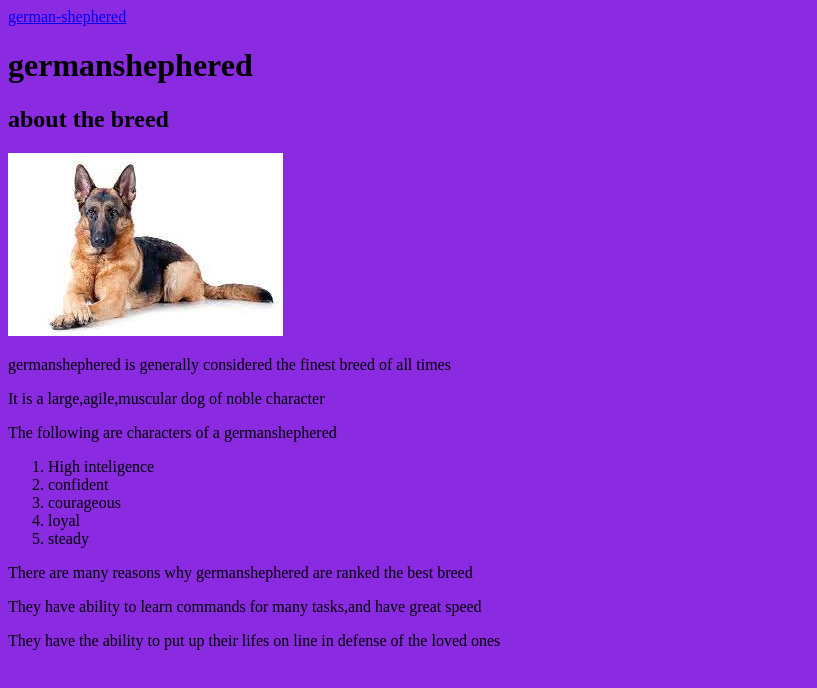
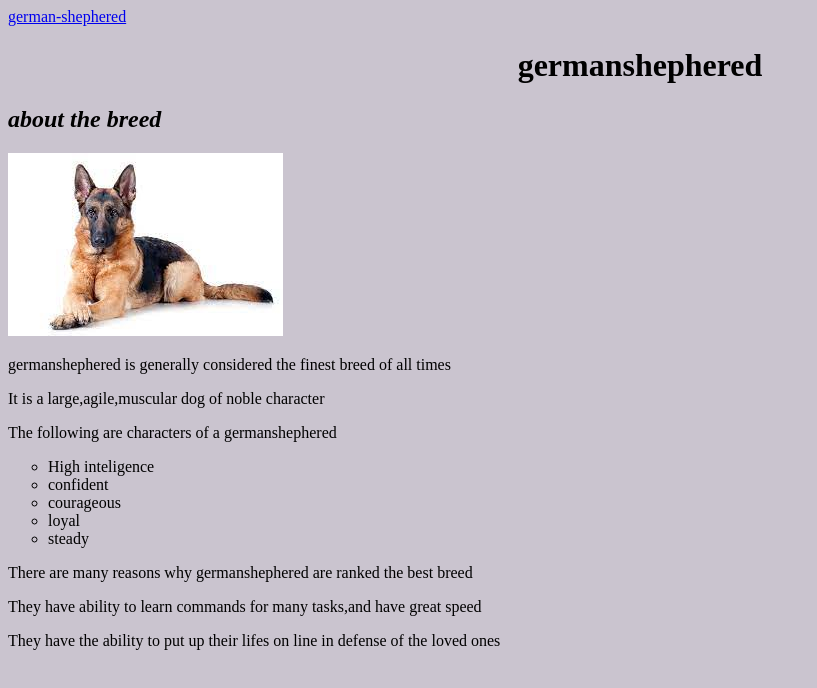
Before and after one commit to edmondkipkorir/dog, a plain HTML site: page index.html in a window 1280 px wide. Shown: the whole page, without its empty margins (0-817 px from the left). Drawn offline with Linux system fonts and the light colour scheme.

Commit message:
MY-THIRD-WEBPAGE

```diff
--- a/css/styles.css
+++ b/css/styles.css
@@ -1 +1,5 @@
-body{background-color: blueviolet;}
+body{background-color: rgb(202, 196, 207);}
+h1{text-align: center;}
+ol{list-style: circle;}
+body{image-rendering: crisp-edges;}
+h2{font-style: italic;}
```
